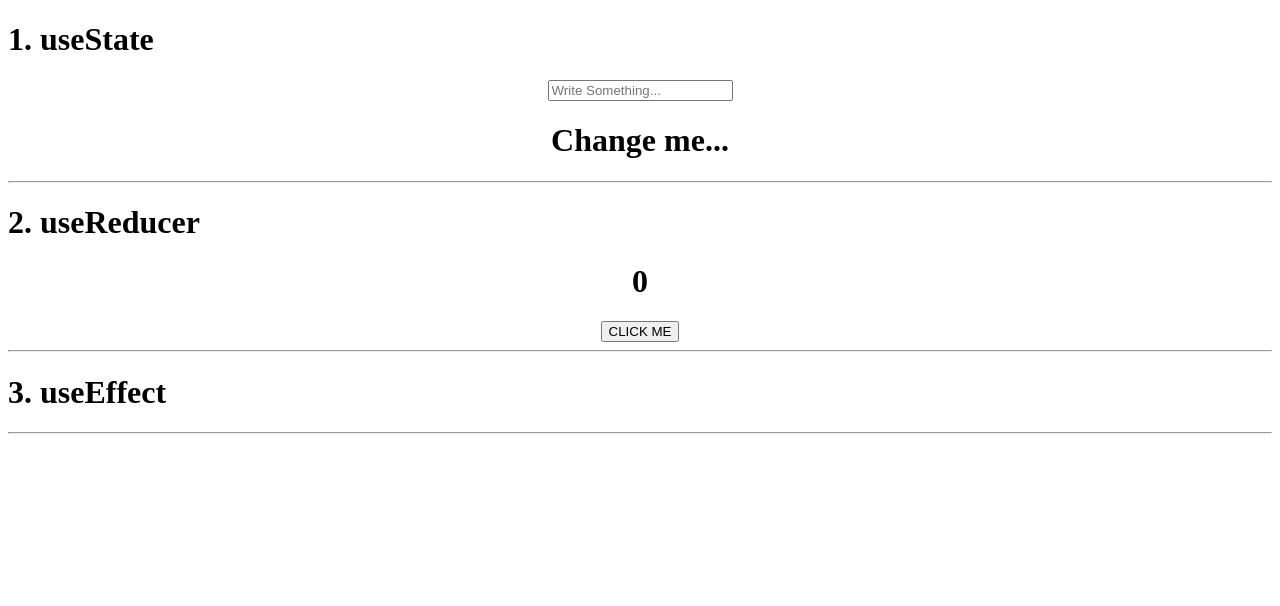
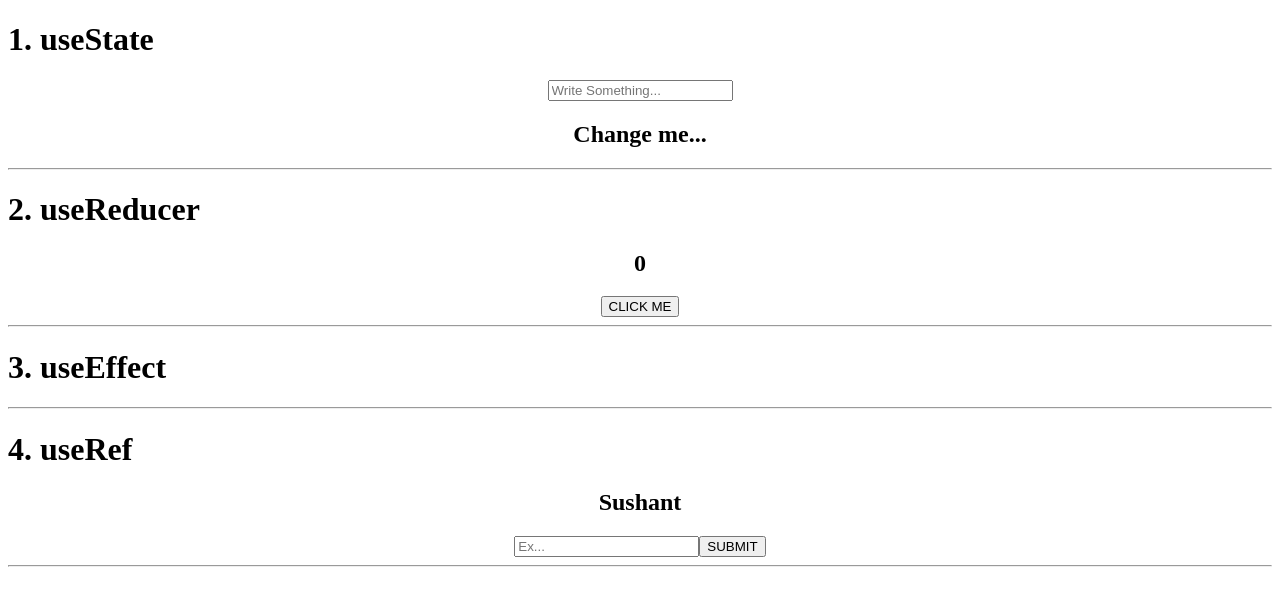
Before and after one commit to sushantsharmaa/all-hooks-in-react, a React (Create React App) app: page / in a window 1280 px wide. Shown: the top 606 px of the page. Built offline with nearby package versions, Linux system fonts and the light colour scheme; no server answers.

Commit message:
4. useEffect : Use case of clear the input field on clicking the submit button

```diff
--- a/src/App.jsx
+++ b/src/App.jsx
@@ -1,6 +1,7 @@
 import './App.css';
 import EffectExample from './useEffect/EffectExample';
 import ReducerExample from './UseReducer/ReducerExample';
+import RefExample from './useRef/RefExample';
 import StateExample from './UseState/StateExample';
 
 
@@ -13,6 +14,8 @@ function App() {
       <hr />
       <EffectExample />
       <hr />
+      <RefExample />
+      <hr />
     </div>
   );
 }
--- a/src/UseReducer/ReducerExample.jsx
+++ b/src/UseReducer/ReducerExample.jsx
@@ -17,7 +17,7 @@ function ReducerExample() {
     return (
         <div>
             <h1 style={{ textAlign: "left" }}>2. useReducer</h1>
-            <h1>{state.count}</h1>
+            <h2>{state.count}</h2>
             <button
                 onClick={() => {
                     dispatch({ type: "INCREMENT" });
--- a/src/UseState/StateExample.jsx
+++ b/src/UseState/StateExample.jsx
@@ -12,7 +12,7 @@ function StateExample() {
         <div>
             <h1 style={{ textAlign: "left" }}>1. useState</h1>
             <input placeholder='Write Something...' onChange={handleChange} />
-            <h1>{inputValue}</h1>
+            <h2>{inputValue}</h2>
         </div>
     )
 }
--- /dev/null
+++ b/src/useRef/RefExample.jsx
@@ -0,0 +1,19 @@
+import React, { useRef } from 'react'
+
+function RefExample() {
+    const inputRef = useRef(null);
+
+    const handleClick = () => {
+        inputRef.current.value = "";
+    }
+    return (
+        <div>
+            <h1 style={{ textAlign: "left" }}>4. useRef</h1>
+            <h2>Sushant</h2>
+            <input type="text" placeholder='Ex...' ref={inputRef} />
+            <button onClick={handleClick}>SUBMIT</button>
+        </div>
+    )
+}
+
+export default RefExample
```
